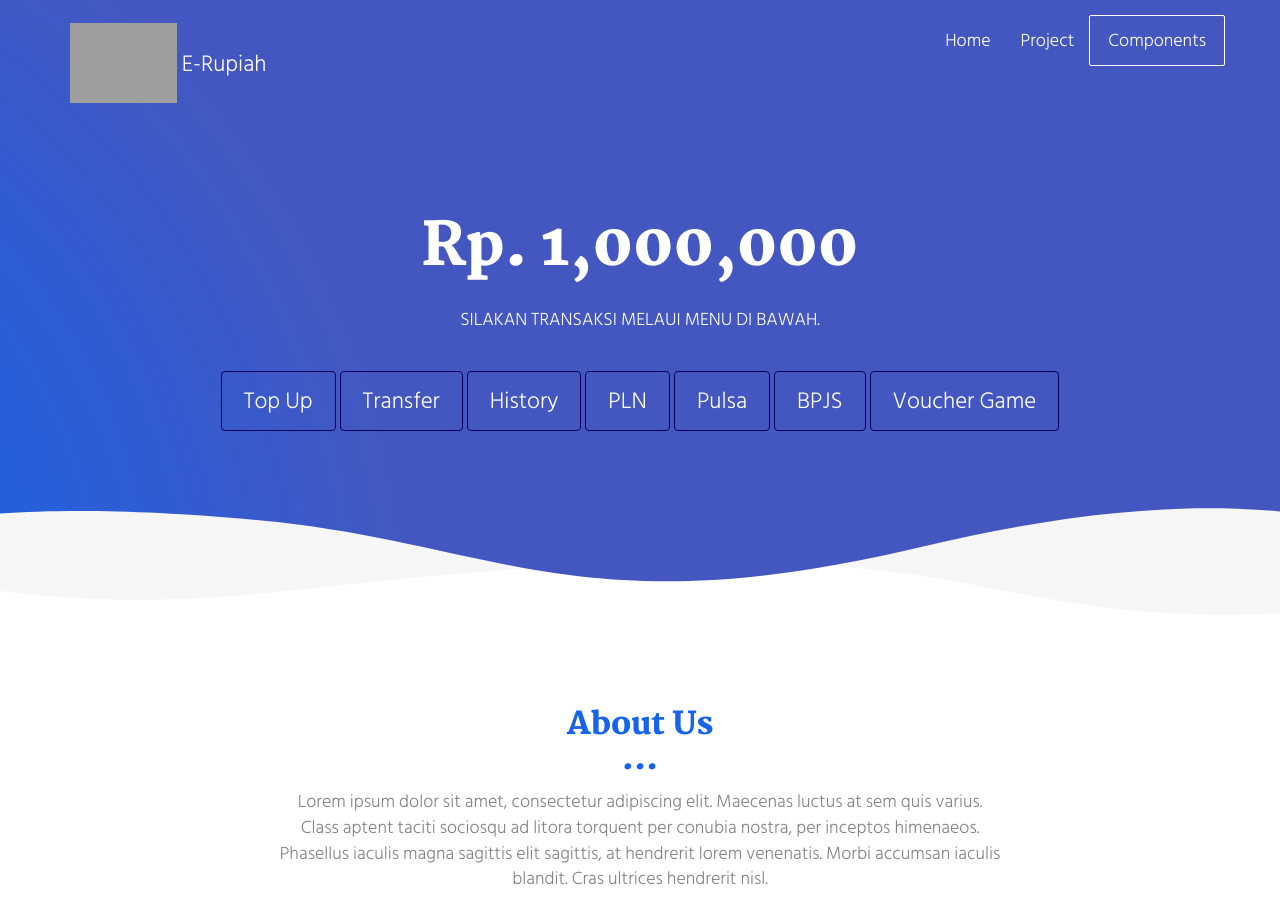
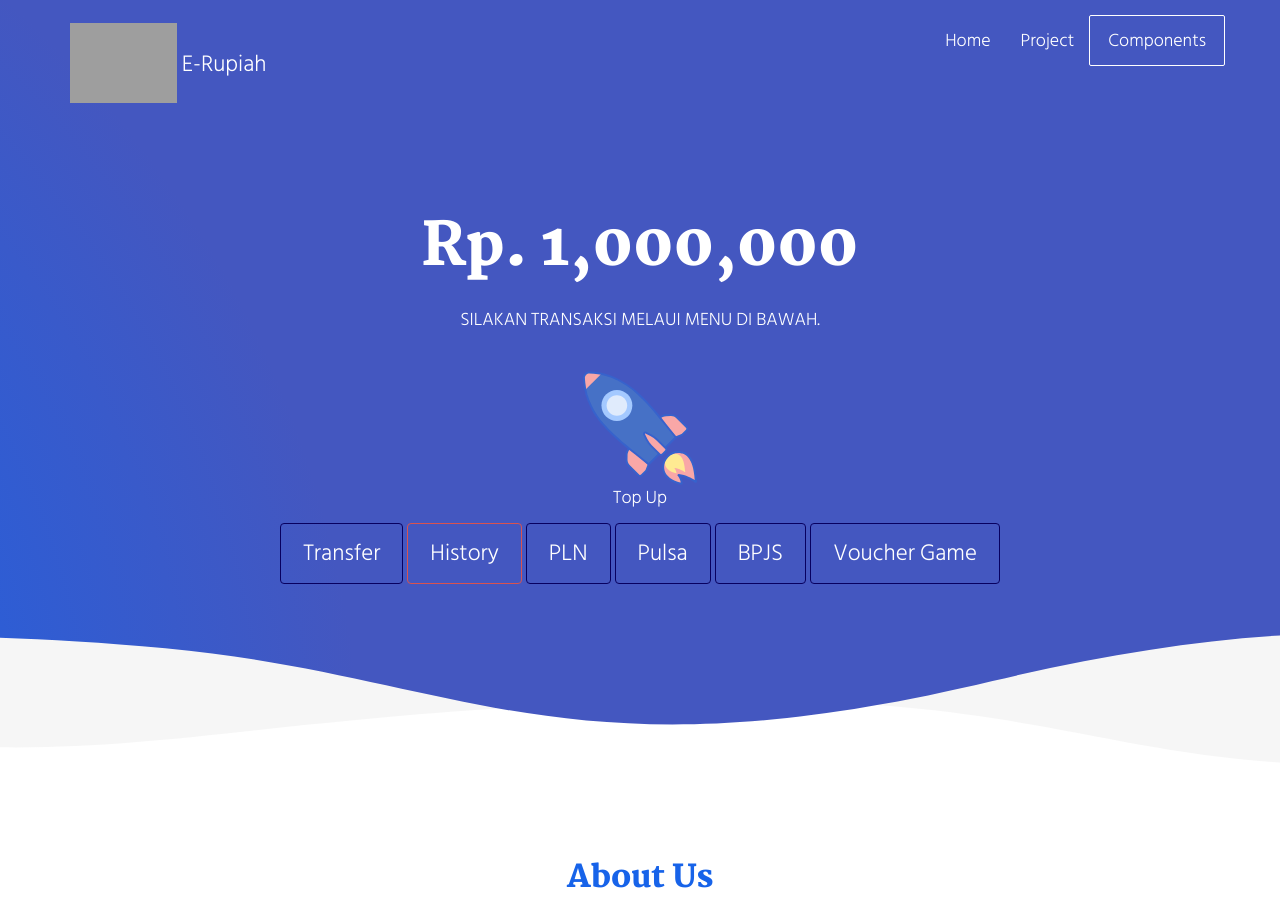
Before and after one commit to imkkel5/erupiah, a PHP site: page /member/index.php in a window 1280 px wide. Shown: the top 903 px of the page. Run offline with PHP 8.4, Linux system fonts and the light colour scheme; grey boxes are pictures that could not be loaded.

Commit message:
dashboar tambahkan menu

```diff
--- a/html/member/footer.php
+++ b/html/member/footer.php
@@ -4,11 +4,11 @@
 
 
             <div class="col-xs-12">
-                <h3>WELCOME</h3>
+                <h3>E-Rupiah</h3>
 
                 <div class="row">
                     <div class="col-xs-12 col-sm-7">
-                        <p><small>Website created with <a href="http://www.mashup-template.com/" title="Create website with free html template">Mashup Template</a>/<a href="https://www.unsplash.com/" title="Beautiful Free Images">Unsplash</a></small>
+                        <p><small>Hadir dalam setiap kebutuhan, Terimakasih</small>
                         </p>
                     </div>
                     <div class="col-xs-12 col-sm-5">
--- a/html/member/index.php
+++ b/html/member/index.php
@@ -66,13 +66,20 @@
           <h1>Rp. 1,000,000</h1>
           <p>SILAKAN TRANSAKSI MELAUI MENU DI BAWAH.</p>
           <br>
-          <a href="./project.php" class="btn btn-info btn-lg" title="">Top Up</a>
-          <a href="./project.php" class="btn btn-info btn-lg" title="">Transfer</a>
-          <a href="./project.php" class="btn btn-info btn-lg" title="">History</a>
-          <a href="./project.php" class="btn btn-info btn-lg" title="">PLN</a>
-          <a href="./project.php" class="btn btn-info btn-lg" title="">Pulsa</a>
-          <a href="./project.php" class="btn btn-info btn-lg" title="">BPJS</a>
-          <a href="./project.php" class="btn btn-info btn-lg" title="">Voucher Game</a>
+          <div>
+            <div class="icon">
+              <a href="#" class="">
+                <img class="reveal img-responsive reveal-content image-center" src="./assets/rocket.svg" hidden width="10%">
+                <p>Top Up</p>
+              </a>
+            </div>
+            <a href="./project.php" class="btn btn-info btn-lg" title="">Transfer</a>
+            <a href="./project.php" class="btn btn-danger btn-lg" title="">History</a>
+            <a href="./project.php" class="btn btn-info btn-lg" title="">PLN</a>
+            <a href="./project.php" class="btn btn-info btn-lg" title="">Pulsa</a>
+            <a href="./project.php" class="btn btn-info btn-lg" title="">BPJS</a>
+            <a href="./project.php" class="btn btn-info btn-lg" title="">Voucher Game</a>
+          </div>
         </div>
       </div>
     </div>
```
Also changed, not shown: html/member/assets/rocket.svg (added).
